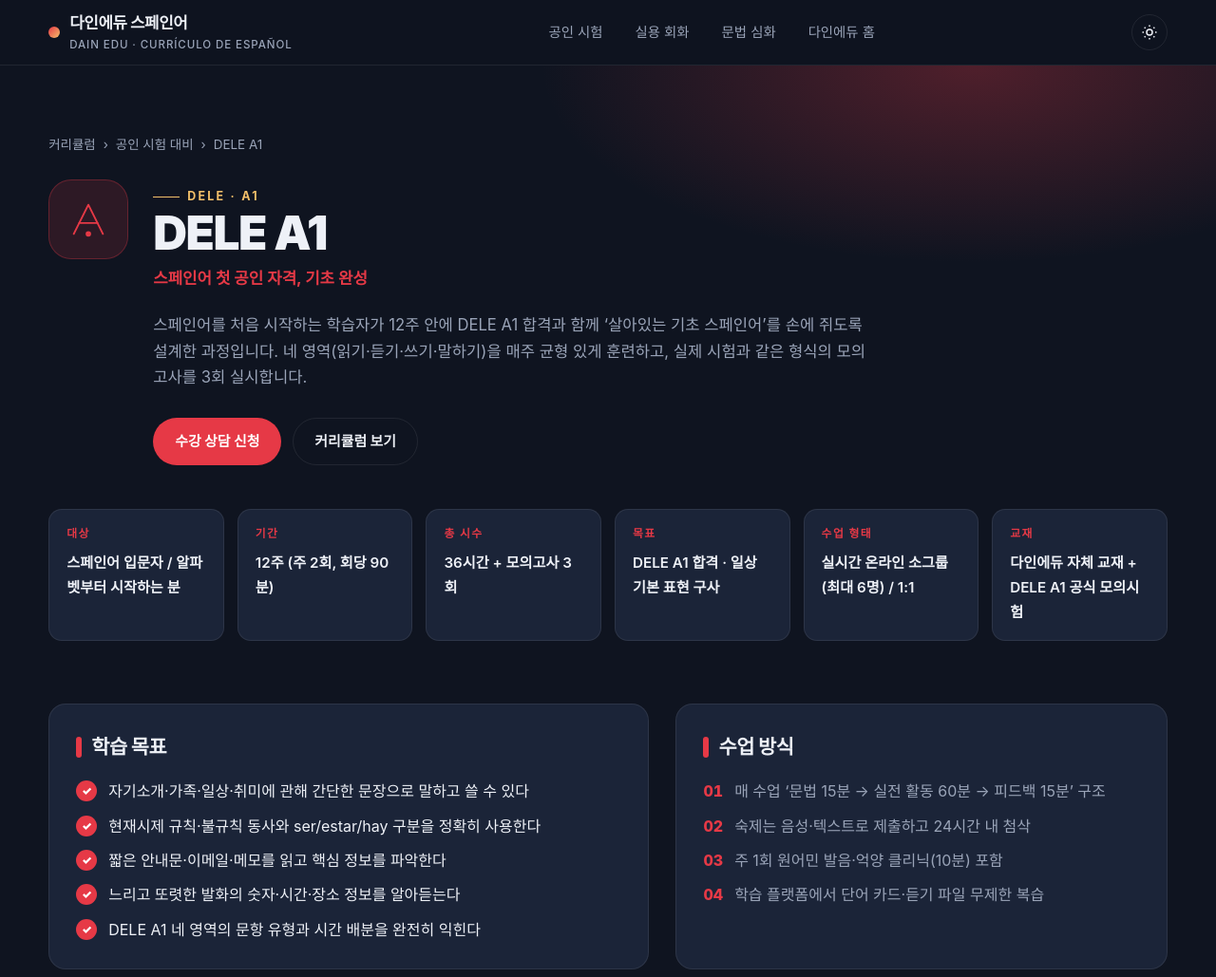
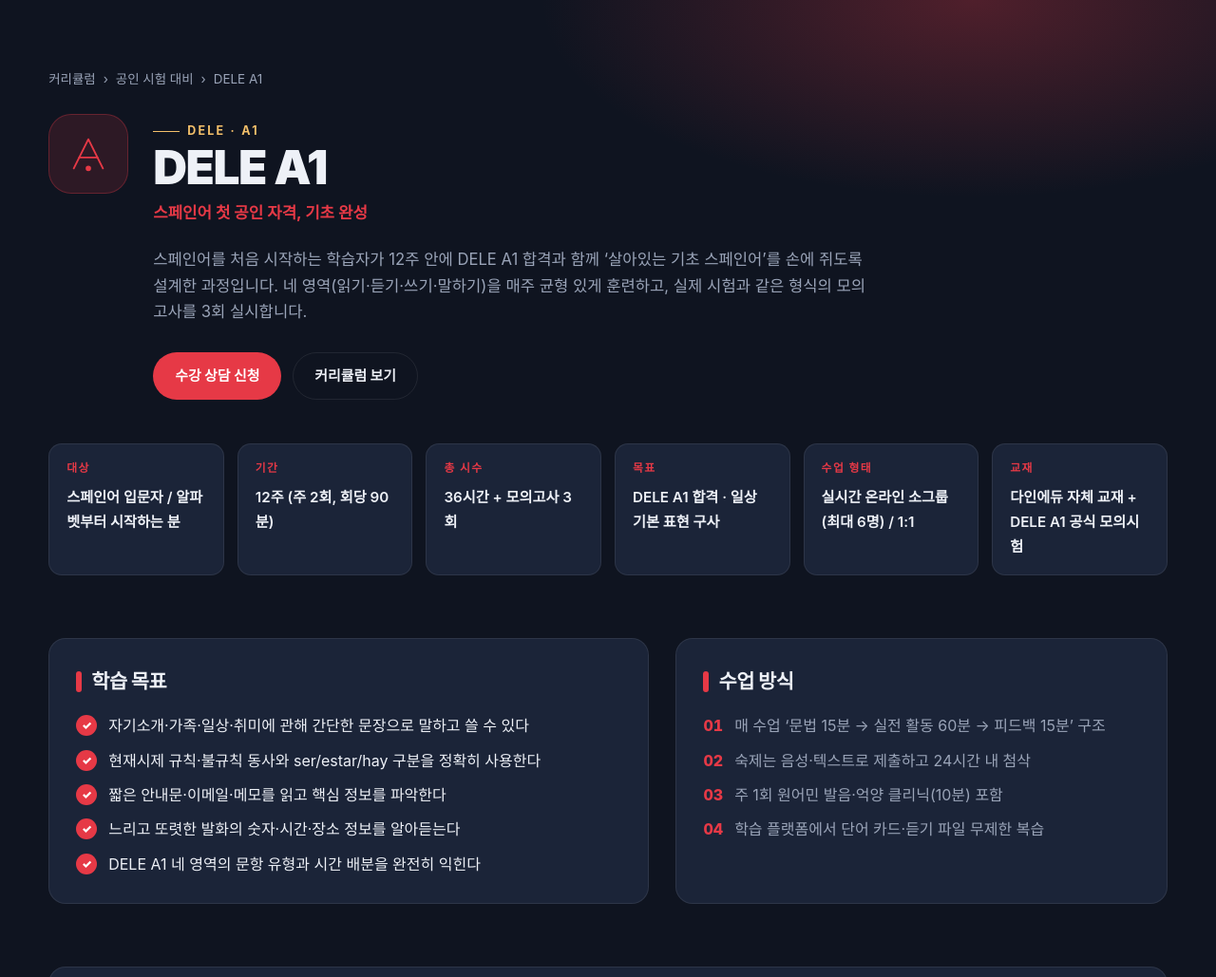
Before and after one commit to yalli2/dainedu_curriculum, a plain HTML site: page dele-a1.html in a window 1280 px wide. Shown: the top 1029 px of the page at 95% size. Drawn offline with Linux system fonts and the light colour scheme; a web font is replaced by a local one.

Commit message:
상단 메뉴 바 삭제
Co-Authored-By: Claude Opus 5.5 <noreply@anthropic.com>
Claude-Session: https://claude.ai/code/session_0117yATE2DKP8NNyhhzFyhXD

```diff
--- a/dele-a1.html
+++ b/dele-a1.html
@@ -8,11 +8,7 @@
 <link rel="stylesheet" href="https://cdn.jsdelivr.net/gh/orioncactus/pretendard@v1.3.9/dist/web/variable/pretendardvariable-dynamic-subset.min.css">
 <link rel="stylesheet" href="style.css">
 </head>
-<body><header class="nav"><div class="container">
-<a class="brand" href="index.html"><span class="dot"></span><span>다인에듀 스페인어<small>DAIN EDU · CURRÍCULO DE ESPAÑOL</small></span></a>
-<nav class="navlinks"><a href="index.html#exam">공인 시험</a><a href="index.html#practical">실용 회화</a><a href="index.html#grammar">문법 심화</a><a href="https://www.dainedu.net" target=_blank>다인에듀 홈</a></nav>
-<button class="themebtn" id="themeToggle" aria-label="테마 전환"></button>
-</div></header>
+<body>
 <section class="dhero" style="--c:#e63946"><div class="container">
 <div class="crumbs"><a href="index.html">커리큘럼</a> › <a href="index.html#exam">공인 시험 대비</a> › <span>DELE A1</span></div>
 <div class="top"><div class="icon"><svg viewBox="0 0 48 48" fill="none" stroke="currentColor" stroke-width="2" stroke-linecap="round" stroke-linejoin="round"><path d="M8 40 24 8l16 32"/><path d="M14 28h20"/><circle cx="24" cy="40" r="2" fill="currentColor"/></svg></div><div>
```
Also changed, not shown: dele-a2.html (+1 -5 lines), dele-b1.html (+1 -5 lines), dele-b2.html (+1 -5 lines), flex.html (+1 -5 lines), gdu-avanzado.html (+1 -5 lines), gdu-basico.html (+1 -5 lines), gdu-intermedio.html (+1 -5 lines), index.html (+1 -5 lines), snult.html (+1 -5 lines), travel-spanish.html (+1 -5 lines).
